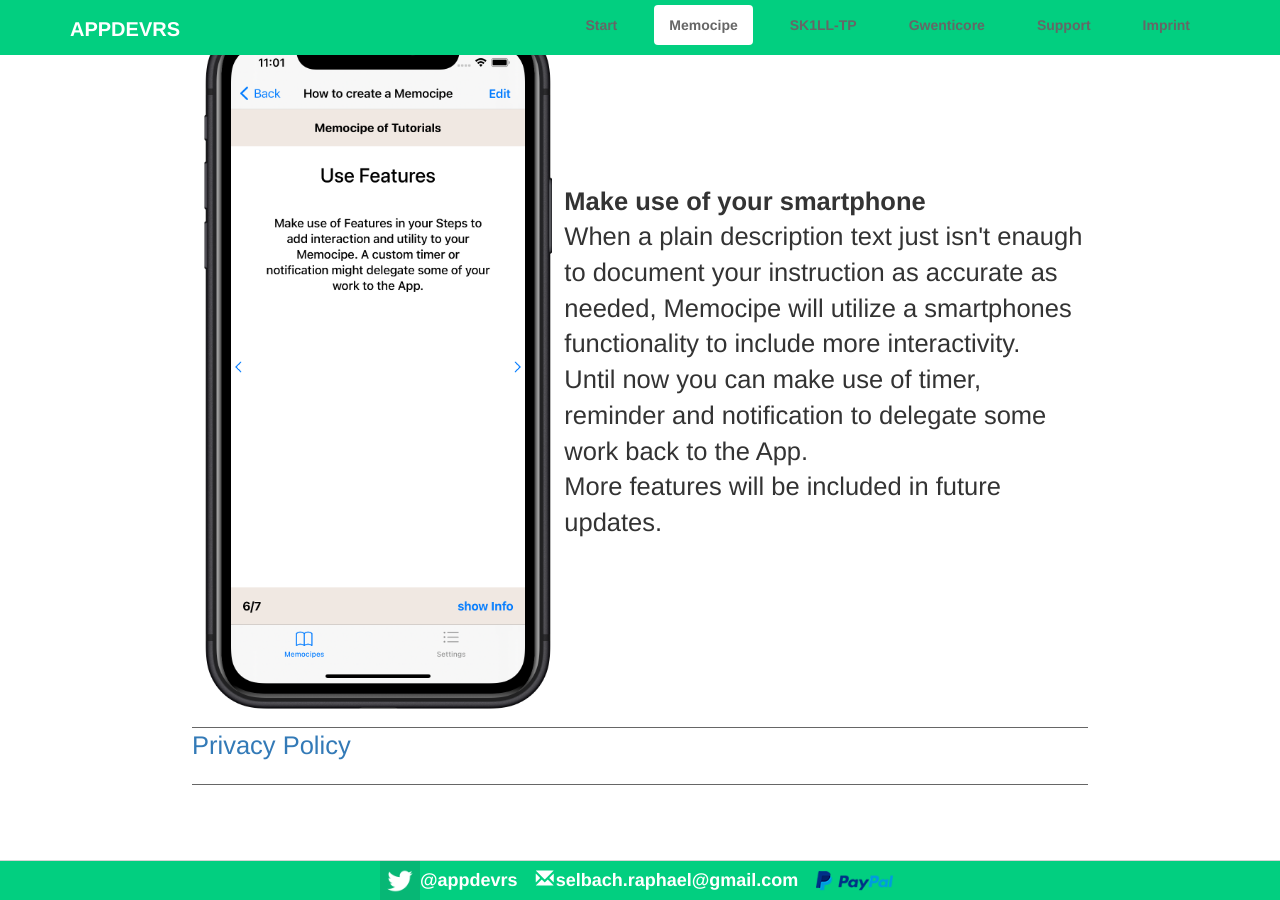
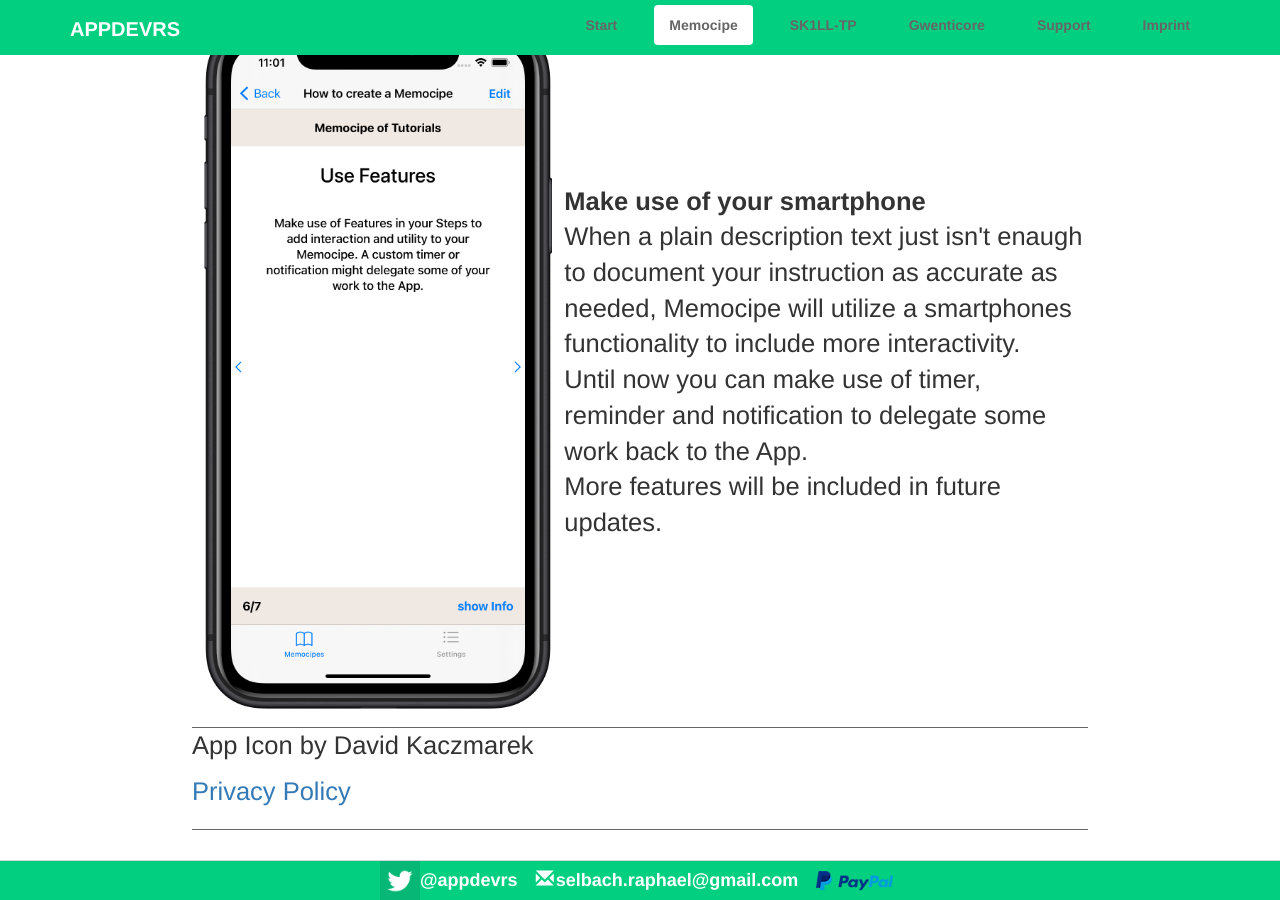
Before and after one commit to appdevrs/appdevrs.github.io, a Jekyll site: the page built from memocipe.html, in a window 1280 px wide and 900 px high, scrolled down 1337 px. Built offline with Jekyll 4.4.1, drawn with Linux system fonts in a browser that asks for light colours.

Commit message:
Update memocipe.html

```diff
--- a/memocipe.html
+++ b/memocipe.html
@@ -35,6 +35,9 @@
     </tr>
   </table>
 </div>
+<div class="descr">
+  <p>App Icon by David Kaczmarek</p>
+</div>
 <div class="descr" id="policy">
 <p><a href="/privacypolicy_memocipe.html">Privacy Policy</a></p>
 </div>
```
